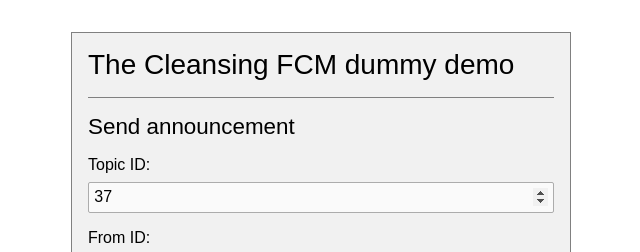
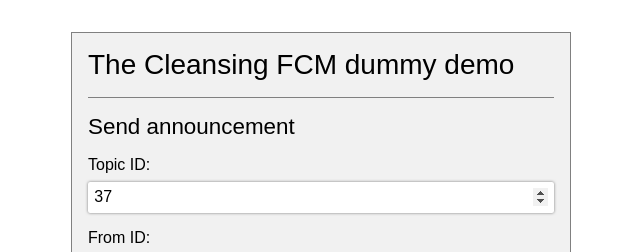
Before and after one commit to nickdhondt/cleansingtest, a website: page gcmtest.html in a window 1280 px wide. In both pictures the pointer is over the input 640 px from the left and 197 px from the top of the page. Shown: the top 252 px of the page, 319-959 px from the left. Drawn offline with Linux system fonts and the light colour scheme.

Commit message:
input fields

```diff
--- a/gcmtest.html
+++ b/gcmtest.html
@@ -53,8 +53,11 @@
         }
 
         input:hover, textarea:hover {
-            border: 1px solid #acacac;
-            background: #fafafa;
+            /*border: 1px solid #acacac;*/
+            /*background: #fafafa;*/
+
+            border: 1px solid rgba(0,0,0,0);
+            box-shadow: 0 0 3px rgba(0,0,0,.5);
         }
 
         input:focus, textarea:focus {
```
